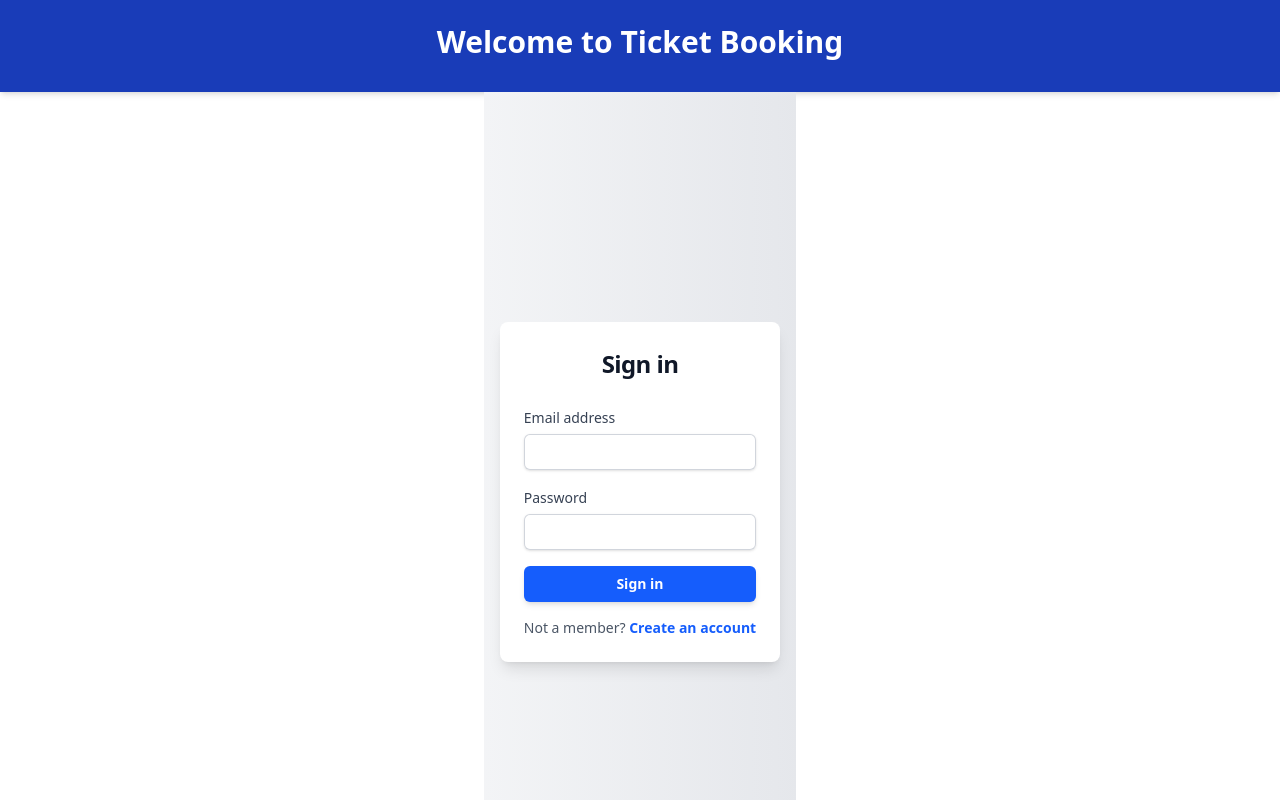
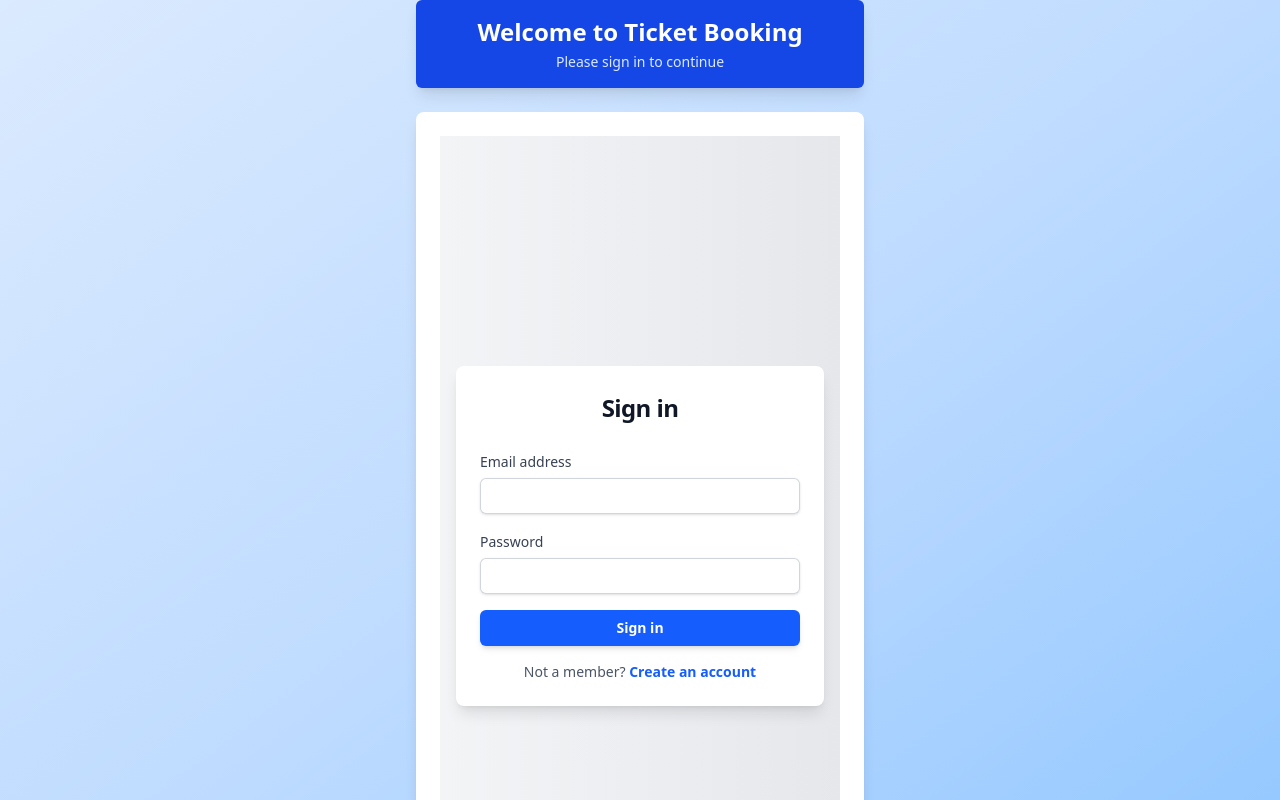
Before and after one commit to Srinandan2003/TICKET_BOOKING_APP, a React (Vite) app in the folder frontend/: page /login in a window 1280 px wide. Shown: the top 800 px of the page. Built offline with nearby package versions, Linux system fonts and the light colour scheme.

Commit message:
Changing the Ui

```diff
--- a/frontend/src/pages/LogInPage.jsx
+++ b/frontend/src/pages/LogInPage.jsx
@@ -2,16 +2,18 @@ import Login from "../components/Auth/SignIn.jsx";
 
 function LogIn() {
   return (
-    <div className="min-h-screen bg-gradient-to-br flex flex-col items-center justify-start">
-      {/* Intro Section */}
-      <div className="w-full bg-blue-800 text-white p-6 text-center shadow-md">
-        <h1 className="text-3xl font-bold mb-2">Welcome to Ticket Booking</h1>
+    <div className="min-h-screen bg-gradient-to-br from-blue-100 via-blue-200 to-blue-300 flex flex-col items-center justify-center px-4">
 
+      {/* Header */}
+      <div className="bg-blue-700 text-white rounded-md shadow-lg px-6 py-4 w-full max-w-md text-center mb-6">
+        <h1 className="text-2xl font-semibold">Welcome to Ticket Booking</h1>
+        <p className="text-sm text-blue-100 mt-1">Please sign in to continue</p>
       </div>
 
-      {/* Login Form Section */}
-
+      {/* Login Form */}
+      <div className="w-full max-w-md bg-white p-6 rounded-lg shadow-lg">
         <Login />
+      </div>
 
     </div>
   );
```
